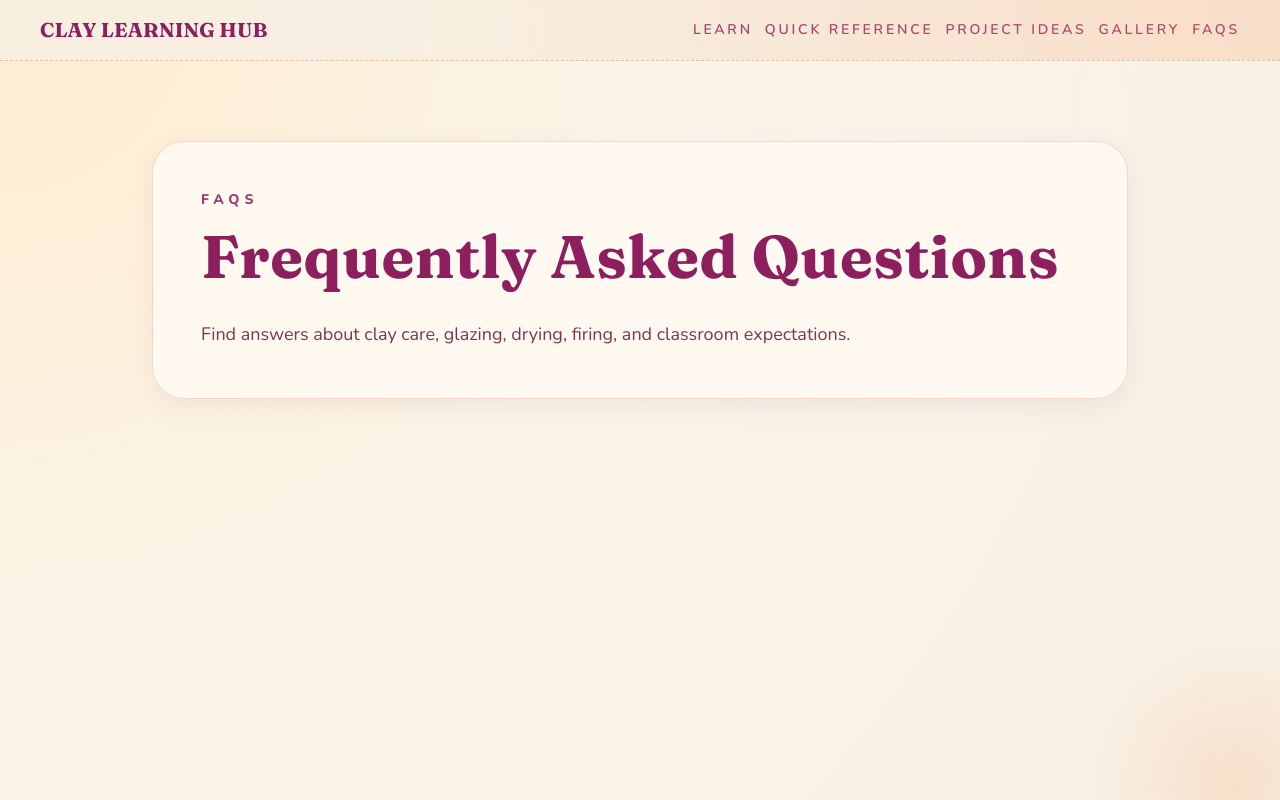
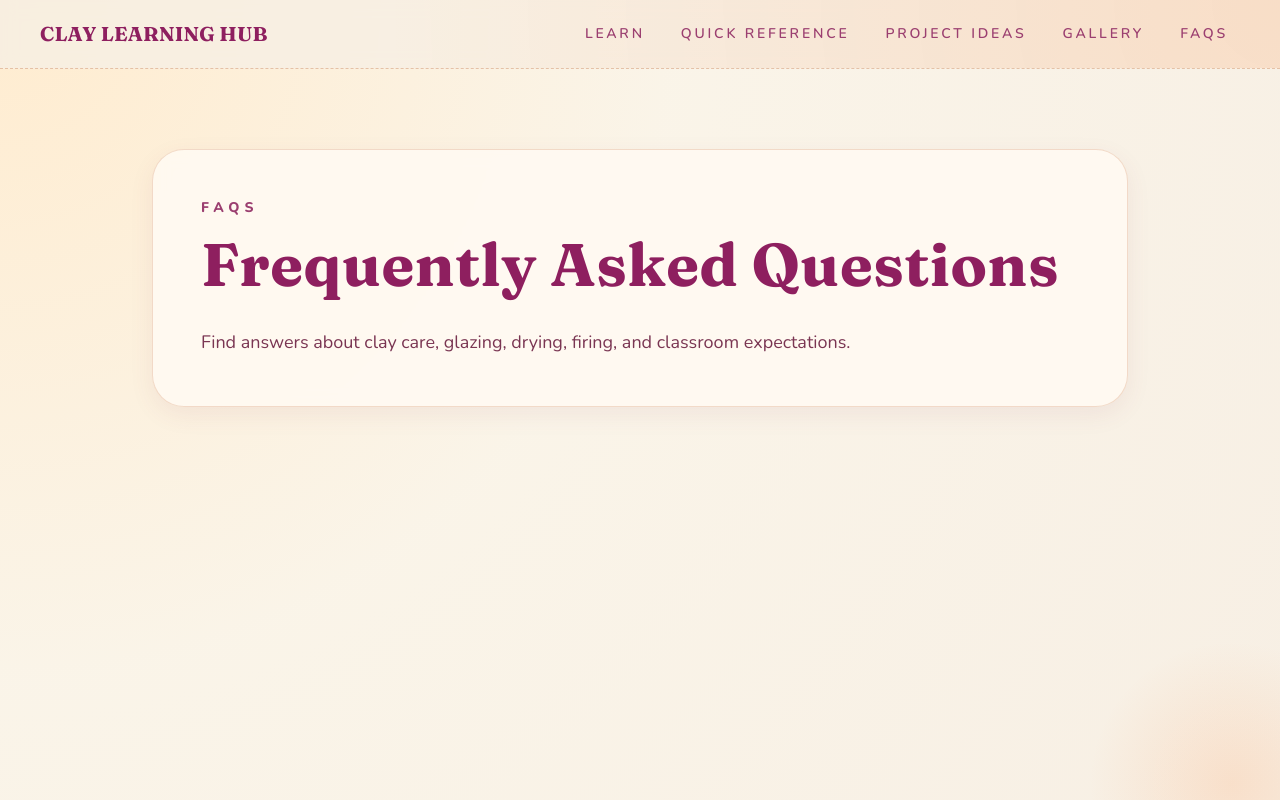
Before and after one commit to TanviMishra1216/clay-hub, a Next.js app in the folder website/: page /FAQs in a window 1280 px wide. Built offline with nearby package versions, Linux system fonts and the light colour scheme.

Commit message:
set up page header all across the subpages

```diff
--- a/website/src/app/components/PageShell.tsx
+++ b/website/src/app/components/PageShell.tsx
@@ -1,5 +1,6 @@
 import Link from "next/link";
 import type { ReactNode } from "react";
+import SiteHeader from "./SiteHeader";
 
 type PageShellProps = {
   eyebrow: string;
@@ -11,36 +12,7 @@ export default function PageShell({ eyebrow, title, children }: PageShellProps)
   return (
     <main className="relative min-h-screen overflow-hidden bg-[radial-gradient(circle_at_top_left,_rgba(255,235,205,0.95)_0%,_rgba(250,244,232,0.98)_45%,_#f7efe4_100%)] text-[#8e1f5f]">
       <div className="pointer-events-none absolute bottom-[-8rem] right-[-6rem] h-72 w-72 rounded-full bg-[radial-gradient(circle,_rgba(255,140,66,0.16),_transparent_70%)]" />
-      <header className="relative overflow-hidden border-b border-dashed border-[#c97b4d]/40 bg-[#f7efe4]/80 backdrop-blur">
-        <div className="pointer-events-none absolute inset-x-0 top-0 h-24 bg-[radial-gradient(circle_at_top_right,_rgba(255,140,66,0.18),_transparent_70%)]" />
-        <div className="mx-auto flex max-w-8xl items-center justify-between px-10 py-4">
-          <Link
-            href="/"
-            className="font-display text-xl font-black uppercase tracking-[0.2em] text-[#8e1f5f]"
-          >
-            Clay Learning Hub
-          </Link>
-
-          <nav className="hidden gap-3 text-sm font-semibold uppercase tracking-[0.2em] text-[#9b3f70] md:flex">
-            <Link href="/learn" className="transition hover:text-[#8e1f5f]">
-              Learn
-            </Link>
-            <Link href="/quick-reference" className="transition hover:text-[#8e1f5f]">
-              Quick Reference
-            </Link>
-            <Link href="/project-ideas" className="transition hover:text-[#8e1f5f]">
-              Project Ideas
-            </Link>
-            <Link href="/gallery" className="transition hover:text-[#8e1f5f]">
-              Gallery
-            </Link>
-            <Link href="/FAQs" className="transition hover:text-[#8e1f5f]">
-              FAQs
-            </Link>
-          </nav>
-        </div>
-      </header>
-
+      <SiteHeader />
       <section className="mx-auto max-w-5xl px-6 py-20">
         <div className="rounded-[2rem] border border-[#c97b4d]/25 bg-[#fffaf2]/90 p-8 shadow-[0_8px_24px_rgba(141,58,89,0.08)] backdrop-blur md:p-12">
           <p className="mb-4 text-sm font-black uppercase tracking-[0.35em] text-[#9b3f70]">
--- a/website/src/app/components/SiteHeader.tsx
+++ b/website/src/app/components/SiteHeader.tsx
@@ -7,7 +7,7 @@ const navLinks = [
   { label: "Quick Reference", href: "/quick-reference" },
   { label: "Project Ideas", href: "/project-ideas" },
   { label: "Gallery", href: "/gallery" },
-  { label: "FAQs", href: "/faqs" },
+  { label: "FAQs", href: "/FAQs" },
 ];
 
 export default function SiteHeader() {
```
